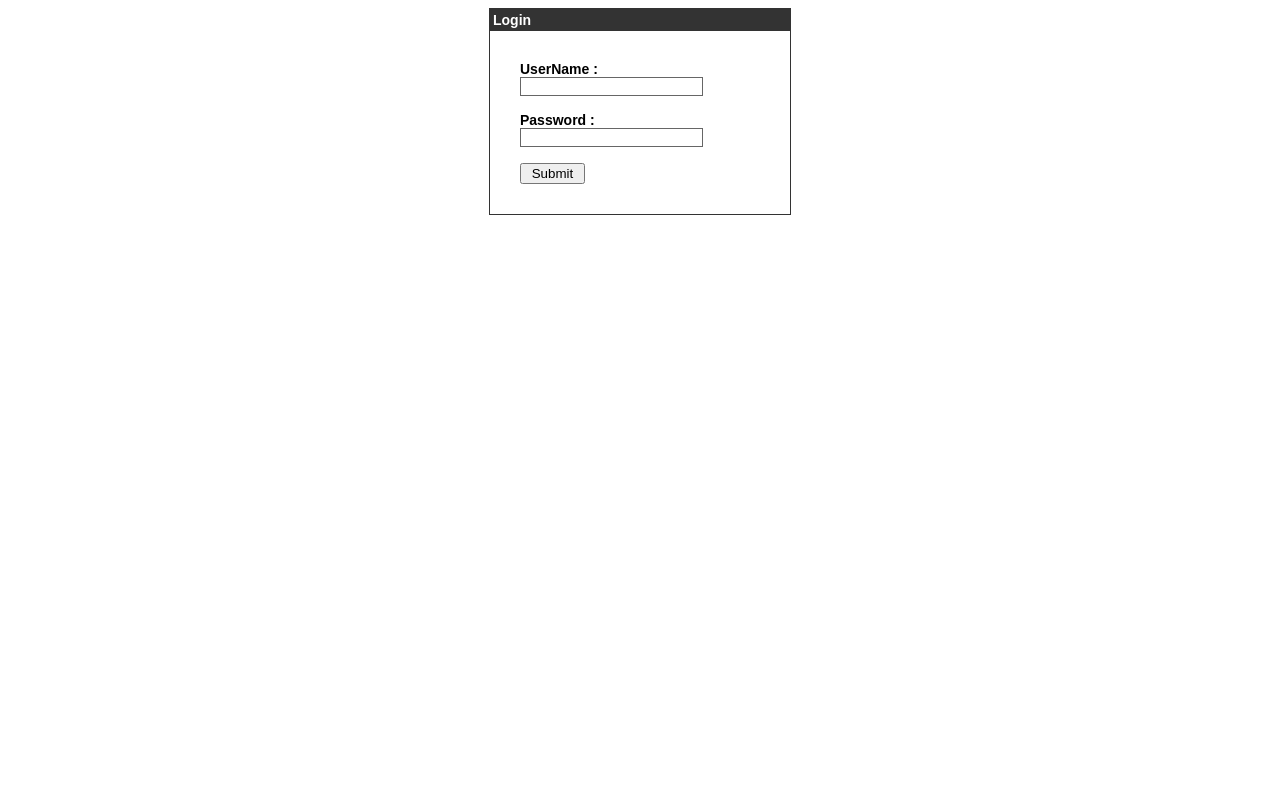
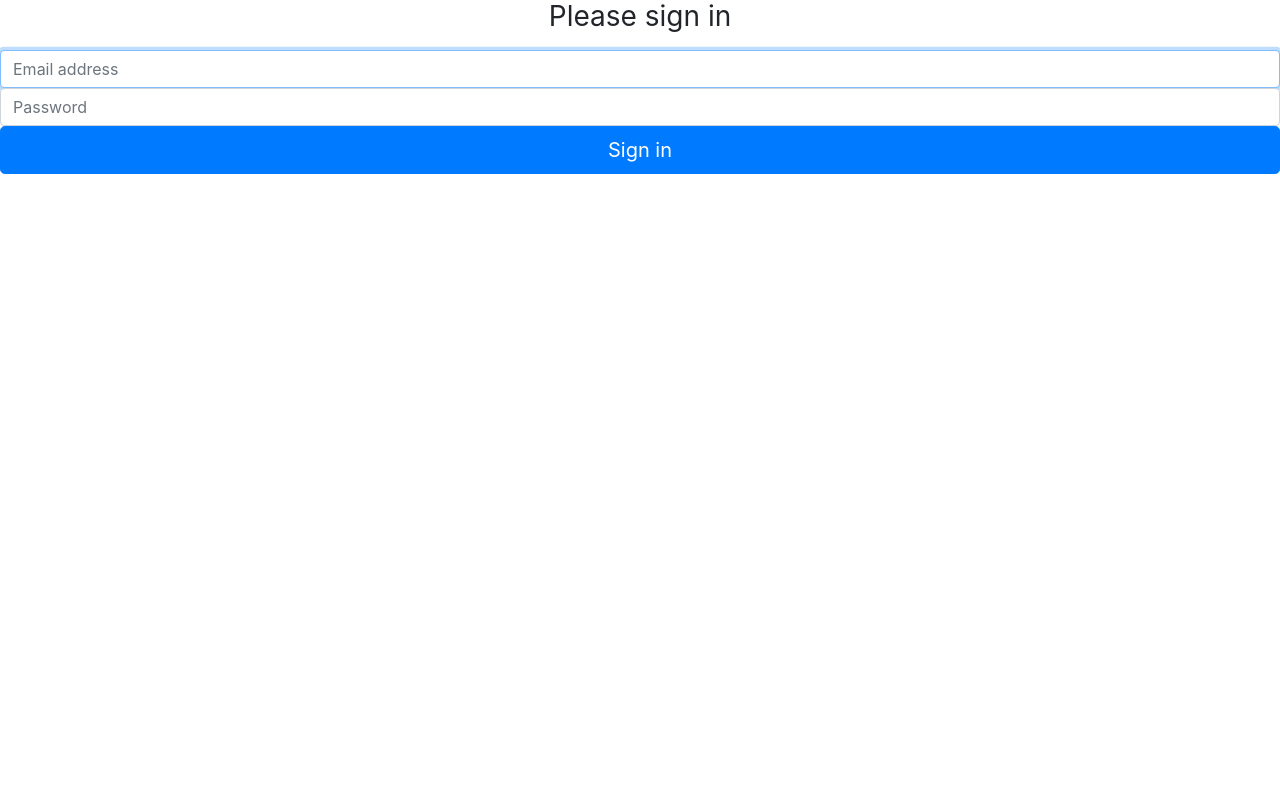
Before and after one commit to MTheodorou100/Bandmates, a PHP site: page /login.php in a window 1280 px wide. Run offline with PHP 8.4, Linux system fonts and the light colour scheme; data that the repository does not hold is empty; some libraries are stand-ins or nearby versions.

Commit message:
bootstrap login updated

```diff
--- a/login.php
+++ b/login.php
@@ -28,49 +28,46 @@
       }
    }
 ?>
+
 <html>
 
    <head>
-      <title>Login Page</title>
+      <title>Login</title>
+      <link rel="canonical" href="https://getbootstrap.com/docs/4.5/examples/sign-in/">
+      <link href="/docs/4.5/dist/css/bootstrap.min.css" rel="stylesheet" integrity="sha384-JcKb8q3iqJ61gNV9KGb8thSsNjpSL0n8PARn9HuZOnIxN0hoP+VmmDGMN5t9UJ0Z" crossorigin="anonymous">
 
-      <style type = "text/css">
-         body {
-            font-family:Arial, Helvetica, sans-serif;
-            font-size:14px;
-         }
-         label {
-            font-weight:bold;
-            width:100px;
-            font-size:14px;
-         }
-         .box {
-            border:#666666 solid 1px;
-         }
-      </style>
+	   <style>
+      .bd-placeholder-img {
+        font-size: 1.125rem;
+        text-anchor: middle;
+        -webkit-user-select: none;
+        -moz-user-select: none;
+        -ms-user-select: none;
+        user-select: none;
+      }
 
+      @media (min-width: 768px) {
+        .bd-placeholder-img-lg {
+          font-size: 3.5rem;
+        }
+      }
+    </style>
    </head>
 
-   <body bgcolor = "#FFFFFF">
+   <body class="text-center">
 
-      <div align = "center">
-         <div style = "width:300px; border: solid 1px #333333; " align = "left">
-            <div style = "background-color:#333333; color:#FFFFFF; padding:3px;"><b>Login</b></div>
+	   <form class="form-signin" action = "" method = "post">
+	   <h1 class="h3 mb-3 font-weight-normal">Please sign in</h1>
 
-            <div style = "margin:30px">
+	   <label for="inputEmail" class="sr-only">Email address</label>
+	   <input type="email" id="inputEmail" class="form-control" placeholder="Email address" required autofocus>
+	   <label for="inputPassword" class="sr-only">Password</label>
+	   <input type="password" id="inputPassword" class="form-control" placeholder="Password" required>
 
-               <form action = "" method = "post">
-                  <label>UserName  :</label><input type = "text" name = "username" class = "box"/><br /><br />
-                  <label>Password  :</label><input type = "password" name = "password" class = "box" /><br/><br />
-                  <input type = "submit" value = " Submit "/><br />
-               </form>
+	   <button class="btn btn-lg btn-primary btn-block" type="submit">Sign in</button>
 
-               <div style = "font-size:11px; color:#cc0000; margin-top:10px"> <?php echo $error; ?> </div>
+	   <?php echo $error; ?>
 
-            </div>
-
-         </div>
-
-      </div>
-
+	   </form>
    </body>
 </html>
```
